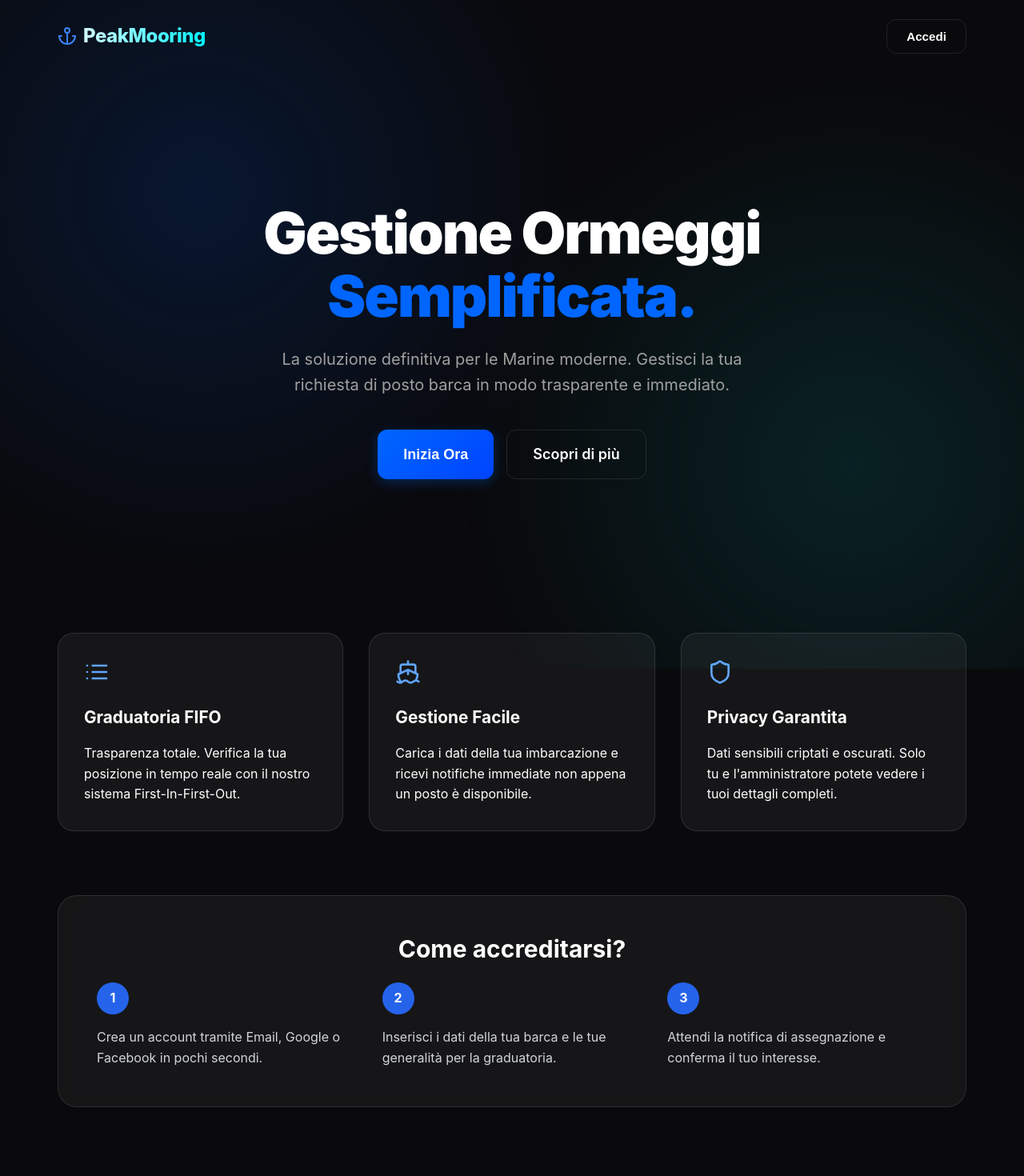
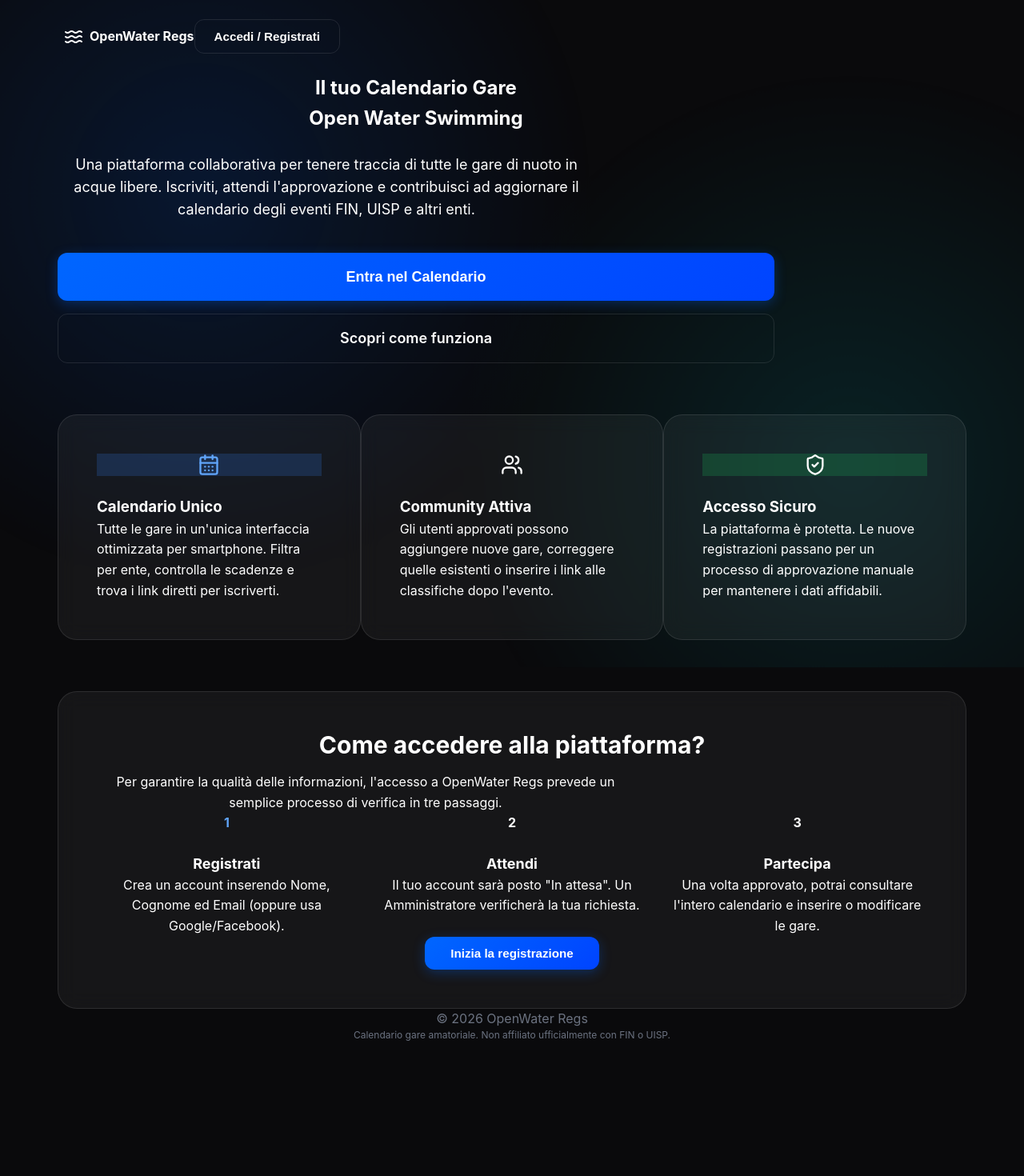
Before and after one commit to PZero/PeakMooring, a React (Vite) app: page / in a window 1280 px wide. Shown: the top 1470 px of the page at 80% size. After the commit the page ends 1302 px from the top, so only its background shows below. Built offline with nearby package versions, Linux system fonts and the light colour scheme; no server answers.

Commit message:
feat: complete rewrite of landing page

```diff
--- a/src/components/LandingPage.tsx
+++ b/src/components/LandingPage.tsx
@@ -1,77 +1,133 @@
-import { Anchor, Ship, Shield, List } from 'lucide-react';
+import { Waves, CalendarDays, ShieldCheck, Users } from 'lucide-react';
 
 function LandingPage({ onLogin }: { onLogin: () => void }) {
   return (
     <div className="min-h-screen">
       <div className="gradient-bg" />
 
-      <header className="container">
-        <nav className="nav-header">
-          <div className="logo flex items-center gap-2">
-            <Anchor className="text-blue-500" />
-            <span>PeakMooring</span>
+      <header className="container py-6">
+        <nav className="flex items-center justify-between">
+          <div className="flex items-center gap-3">
+            <div className="w-10 h-10 bg-blue-500 rounded-xl flex items-center justify-center transform -rotate-3">
+              <Waves className="text-white" size={24} />
+            </div>
+            <span className="text-xl font-bold text-white tracking-tight">OpenWater Regs</span>
           </div>
-          <button onClick={onLogin} className="btn btn-outline">
-            Accedi
+          <button onClick={onLogin} className="btn btn-outline border-white/20 hover:bg-white/10">
+            Accedi / Registrati
           </button>
         </nav>
       </header>
 
       <main className="container">
-        <section className="hero">
-          <h1>Gestione Ormeggi <br /> <span style={{color: 'var(--primary)'}}>Semplificata.</span></h1>
-          <p>
-            La soluzione definitiva per le Marine moderne. Gestisci la tua richiesta di posto barca in modo trasparente e immediato.
+        <section className="py-20 md:py-32 text-center max-w-4xl mx-auto">
+          <h1 className="text-4xl md:text-6xl font-extrabold text-white mb-6 leading-tight">
+            Il tuo Calendario Gare <br />
+            <span className="text-transparent bg-clip-text bg-gradient-to-r from-blue-400 to-cyan-300">
+              Open Water Swimming
+            </span>
+          </h1>
+          <p className="text-lg md:text-xl text-gray-400 mb-10 max-w-2xl mx-auto leading-relaxed">
+            Una piattaforma collaborativa per tenere traccia di tutte le gare di nuoto in acque libere.
+            Iscriviti, attendi l'approvazione e contribuisci ad aggiornare il calendario degli eventi FIN, UISP e altri enti.
           </p>
-          <div className="hero-btns">
-            <button onClick={onLogin} className="btn btn-primary px-8 py-4 text-lg">
-              Inizia Ora
+          <div className="flex flex-col sm:flex-row items-center justify-center gap-4">
+            <button onClick={onLogin} className="btn btn-primary px-8 py-4 text-lg w-full sm:w-auto shadow-lg shadow-blue-500/25">
+              Entra nel Calendario
             </button>
-            <a href="#info" className="btn btn-outline px-8 py-4 text-lg">
-              Scopri di più
+            <a href="#come-funziona" className="btn btn-outline px-8 py-4 text-lg w-full sm:w-auto border-white/20 hover:bg-white/10">
+              Scopri come funziona
             </a>
           </div>
         </section>
 
-        <section id="info" className="features">
-          <div className="feature-card">
-            <List className="text-blue-400 mb-4" size={32} />
-            <h3>Graduatoria FIFO</h3>
-            <p>Trasparenza totale. Verifica la tua posizione in tempo reale con il nostro sistema First-In-First-Out.</p>
+        <section className="grid grid-cols-1 md:grid-cols-3 gap-6 mb-20">
+          <div className="glass-card p-8 group hover:-translate-y-1 transition-transform duration-300">
+            <div className="w-14 h-14 bg-blue-500/20 rounded-2xl flex items-center justify-center mb-6 group-hover:bg-blue-500/30 transition-colors">
+              <CalendarDays className="text-blue-400" size={28} />
+            </div>
+            <h3 className="text-xl font-bold text-white mb-3">Calendario Unico</h3>
+            <p className="text-gray-400 leading-relaxed">
+              Tutte le gare in un'unica interfaccia ottimizzata per smartphone. Filtra per ente, controlla le scadenze e trova i link diretti per iscriverti.
+            </p>
           </div>
-          <div className="feature-card">
-            <Ship className="text-blue-400 mb-4" size={32} />
-            <h3>Gestione Facile</h3>
-            <p>Carica i dati della tua imbarcazione e ricevi notifiche immediate non appena un posto è disponibile.</p>
+
+          <div className="glass-card p-8 group hover:-translate-y-1 transition-transform duration-300">
+            <div className="w-14 h-14 bg-cyan-500/20 rounded-2xl flex items-center justify-center mb-6 group-hover:bg-cyan-500/30 transition-colors">
+              <Users className="text-cyan-400" size={28} />
+            </div>
+            <h3 className="text-xl font-bold text-white mb-3">Community Attiva</h3>
+            <p className="text-gray-400 leading-relaxed">
+              Gli utenti approvati possono aggiungere nuove gare, correggere quelle esistenti o inserire i link alle classifiche dopo l'evento.
+            </p>
           </div>
-          <div className="feature-card">
-            <Shield className="text-blue-400 mb-4" size={32} />
-            <h3>Privacy Garantita</h3>
-            <p>Dati sensibili criptati e oscurati. Solo tu e l'amministratore potete vedere i tuoi dettagli completi.</p>
+
+          <div className="glass-card p-8 group hover:-translate-y-1 transition-transform duration-300">
+            <div className="w-14 h-14 bg-green-500/20 rounded-2xl flex items-center justify-center mb-6 group-hover:bg-green-500/30 transition-colors">
+              <ShieldCheck className="text-green-400" size={28} />
+            </div>
+            <h3 className="text-xl font-bold text-white mb-3">Accesso Sicuro</h3>
+            <p className="text-gray-400 leading-relaxed">
+              La piattaforma è protetta. Le nuove registrazioni passano per un processo di approvazione manuale per mantenere i dati affidabili.
+            </p>
           </div>
         </section>
 
-        <div className="glass-card text-center my-20">
-          <h2 className="text-3xl font-bold mb-6">Come accreditarsi?</h2>
-          <div className="grid grid-cols-1 md:grid-cols-3 gap-8 text-left">
-            <div>
-              <div className="w-10 h-10 bg-blue-600 rounded-full flex items-center justify-center font-bold mb-4">1</div>
-              <p className="text-gray-300">Crea un account tramite Email, Google o Facebook in pochi secondi.</p>
+        <div id="come-funziona" className="glass-card p-8 md:p-12 mb-20 relative overflow-hidden">
+          <div className="absolute top-0 right-0 w-64 h-64 bg-blue-500/10 rounded-full blur-3xl -mr-20 -mt-20 pointer-events-none" />
+
+          <div className="text-center mb-12 relative z-10">
+            <h2 className="text-3xl md:text-4xl font-bold text-white mb-4">Come accedere alla piattaforma?</h2>
+            <p className="text-gray-400 max-w-2xl mx-auto">
+              Per garantire la qualità delle informazioni, l'accesso a OpenWater Regs prevede un semplice processo di verifica in tre passaggi.
+            </p>
+          </div>
+
+          <div className="grid grid-cols-1 md:grid-cols-3 gap-8 relative z-10">
+            <div className="text-center md:text-left">
+              <div className="w-12 h-12 bg-gray-800 border-2 border-blue-500/50 rounded-full flex items-center justify-center font-bold text-blue-400 text-xl mx-auto md:mx-0 mb-6 shadow-lg shadow-blue-500/20">
+                1
+              </div>
+              <h4 className="text-lg font-bold text-white mb-2">Registrati</h4>
+              <p className="text-gray-400">
+                Crea un account inserendo Nome, Cognome ed Email (oppure usa Google/Facebook).
+              </p>
             </div>
-            <div>
-              <div className="w-10 h-10 bg-blue-600 rounded-full flex items-center justify-center font-bold mb-4">2</div>
-              <p className="text-gray-300">Inserisci i dati della tua barca e le tue generalità per la graduatoria.</p>
+
+            <div className="text-center md:text-left relative">
+              <div className="hidden md:block absolute top-6 -left-4 w-[calc(100%+32px)] h-[2px] bg-gradient-to-r from-blue-500/50 to-transparent -z-10" />
+              <div className="w-12 h-12 bg-gray-800 border-2 border-yellow-500/50 rounded-full flex items-center justify-center font-bold text-yellow-400 text-xl mx-auto md:mx-0 mb-6 shadow-lg shadow-yellow-500/20">
+                2
+              </div>
+              <h4 className="text-lg font-bold text-white mb-2">Attendi</h4>
+              <p className="text-gray-400">
+                Il tuo account sarà posto "In attesa". Un Amministratore verificherà la tua richiesta.
+              </p>
             </div>
-            <div>
-              <div className="w-10 h-10 bg-blue-600 rounded-full flex items-center justify-center font-bold mb-4">3</div>
-              <p className="text-gray-300">Attendi la notifica di assegnazione e conferma il tuo interesse.</p>
+
+            <div className="text-center md:text-left relative">
+              <div className="hidden md:block absolute top-6 -left-4 w-[calc(100%+32px)] h-[2px] bg-gradient-to-r from-yellow-500/50 to-transparent -z-10" />
+              <div className="w-12 h-12 bg-gray-800 border-2 border-green-500/50 rounded-full flex items-center justify-center font-bold text-green-400 text-xl mx-auto md:mx-0 mb-6 shadow-lg shadow-green-500/20">
+                3
+              </div>
+              <h4 className="text-lg font-bold text-white mb-2">Partecipa</h4>
+              <p className="text-gray-400">
+                Una volta approvato, potrai consultare l'intero calendario e inserire o modificare le gare.
+              </p>
             </div>
+          </div>
+
+          <div className="mt-12 text-center relative z-10">
+            <button onClick={onLogin} className="btn btn-primary px-8 py-3">
+              Inizia la registrazione
+            </button>
           </div>
         </div>
       </main>
 
-      <footer className="container py-12 text-center text-gray-500 text-sm border-t border-white/10 mt-20">
-        © 2024 PeakMooring - Marina Management System
+      <footer className="container py-8 text-center text-gray-500 text-sm border-t border-white/5">
+        <p className="mb-2">© {new Date().getFullYear()} OpenWater Regs</p>
+        <p className="text-xs text-gray-600">Calendario gare amatoriale. Non affiliato ufficialmente con FIN o UISP.</p>
       </footer>
     </div>
   );
```
